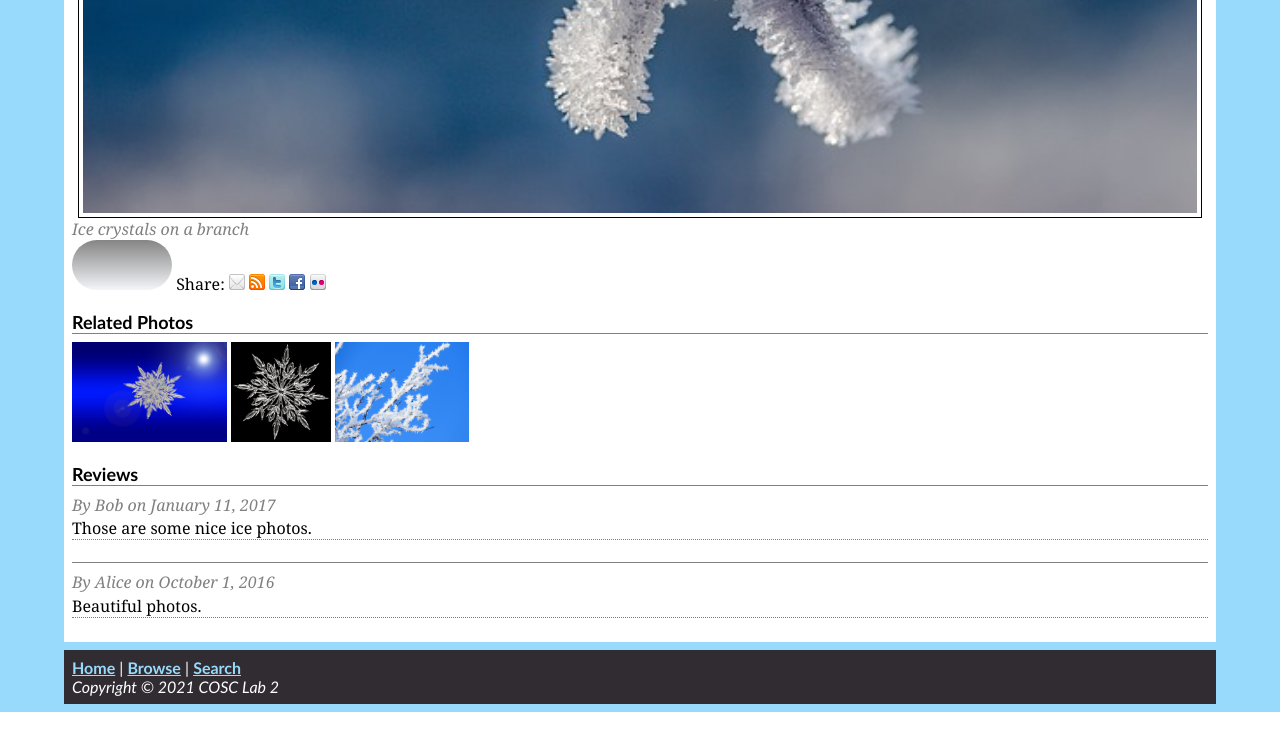
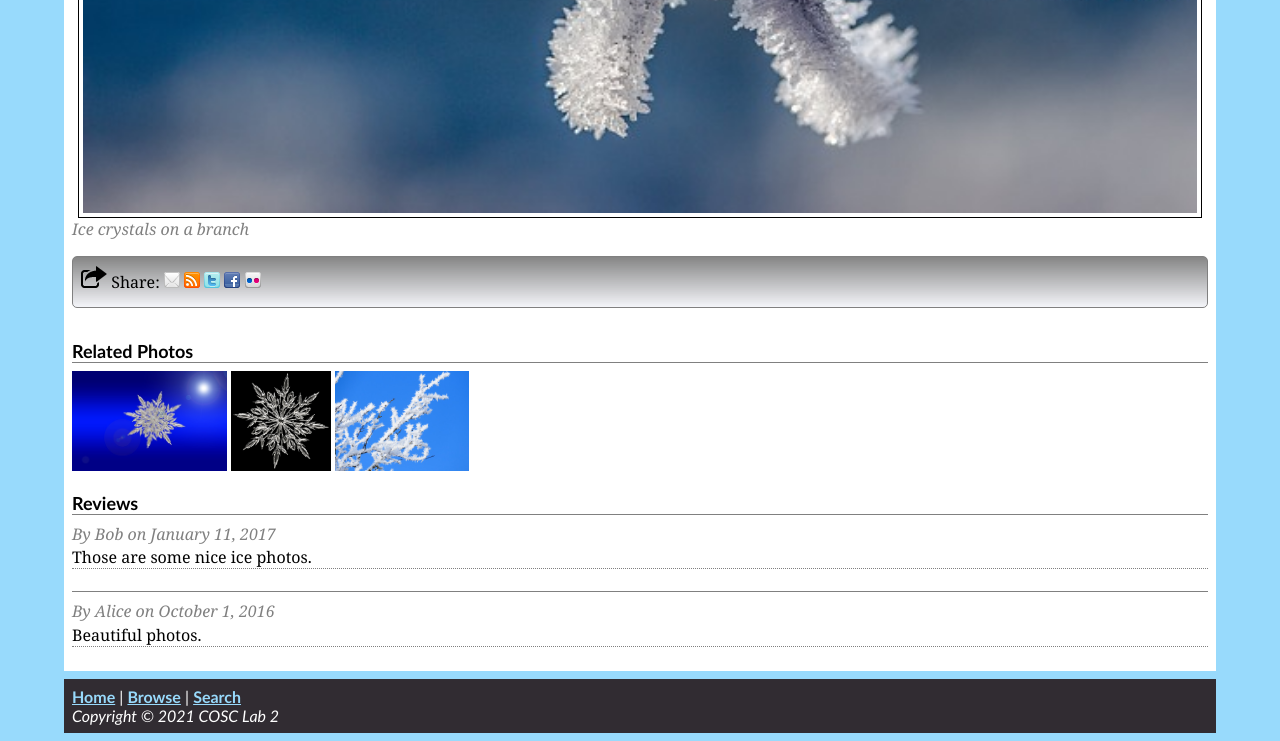
Before and after one commit to pawan-bilkhu/COSC360_Assignments, a PHP site: page /lab2.html in a window 1280 px wide. Shown: the part 701-1442 px from the top of the page. Before the commit the page ends 1413 px from the top, so only its background shows below. Run offline with PHP 8.4, Linux system fonts and the light colour scheme.

Commit message:
Lab2 completed

```diff
--- a/Lab 2/css/lab2.css
+++ b/Lab 2/css/lab2.css
@@ -60,20 +60,32 @@ figure{
 }
 #content{
     margin-bottom: 1em;
-    margin-top: 1em;
+    margin-top: 2em;
 }
 #content.h3{
     border-bottom: 1px solid black
 }
 .gradient{
-    border-radius: 25px;
-    border: 1px;
-    width: 100px;
+    border-radius: 5px;
+    vertical-align:middle;
+    border: 1px solid gray;
+    background: url(../images/gray-gradient.png) repeat;
     height: 50px;
+    line-height: 50px;
+    width: auto;
 
+}
+.gradient-item{
+    display: inline-block;
+    vertical-align: center;
+    line-height: normal;
+}
+.gradient-item-1{
+    padding-left: 0.5em;
 }
 .byline{
     font-style: italic;
+    padding-bottom: 1em;
     color: gray;
 }
 p.byline{
--- a/Lab 2/lab2.html
+++ b/Lab 2/lab2.html
@@ -26,13 +26,13 @@
                 </a>
                 <figcaption class="byline"><i>Ice crystals on a branch</i></figcaption>
             </figure>
-            <p>
-                <span> <img class="gradient" src="images/gray-gradient.png">
-                    Share: <img src="images/social/email_16.png" alt="Email this to someone">
-                <img src="images/social/rss_16.png" alt="Syndicated content">
+            <p class="gradient">
+                <span class="gradient-item-1"><img src="images/glyphicons-152-new-window.png"></span>
+                <span class="gradient-item-2">Share: <img src="images/social/email_16.png" alt="Email this to someone"></span>
+                <span class="gradient-item-3"><img src="images/social/rss_16.png" alt="Syndicated content">
                 <img src="images/social/twitter_16.png" alt="Share this on Twitter">
                 <img src="images/social/facebook_16.png" alt="Share this on Facebook">
-                    <img src="images/social/flickr_16.png" alt="See this on Flickr"></span>
+                <img src="images/social/flickr_16.png" alt="See this on Flickr"></span>
             </p>
         </div>
         <div id="content">
```
